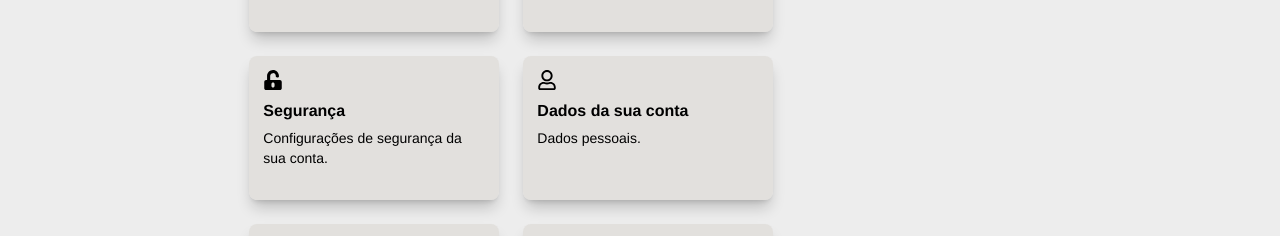
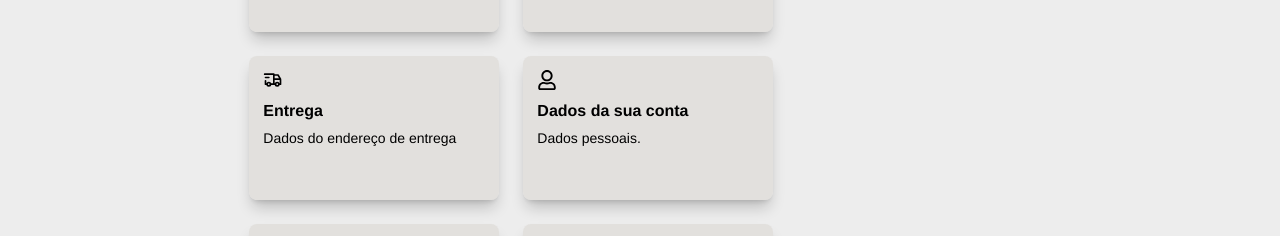
Before and after one commit to gustavocarvalho-ra/NextJs-NexusLeet, a Next.js app: page /my-account/user in a window 1280 px wide. Shown: the part 380-616 px from the top of the page. Built offline with nearby package versions, Linux system fonts and the light colour scheme; no server answers; sample sign-in values are in the browser's storage.

Commit message:
feat: import new icon

```diff
--- a/src/app/my-account/user/page.tsx
+++ b/src/app/my-account/user/page.tsx
@@ -5,6 +5,8 @@ import { redirect } from 'next/navigation';
 import Image  from 'next/image';
 import CardUser from '@/app/components/ui/CardUser';
 import { FaRegUser, FaUnlockAlt  } from 'react-icons/fa';
+import { TbTruckDelivery } from "react-icons/tb";
+
 
 export default async function MyAccontUser() {
   const session = await getServerSession(authOptions);
@@ -41,9 +43,9 @@ export default async function MyAccontUser() {
                 AboutStr="Dados pessoais."
               />
               <CardUser
-                icon={<FaUnlockAlt />}
-                TextStr="Segurança"
-                AboutStr="Configurações de segurança da sua conta."
+                icon={<TbTruckDelivery />}
+                TextStr="Entrega"
+                AboutStr="Dados do endereço de entrega"
               />
               <CardUser
                 icon={<FaRegUser />}
```
